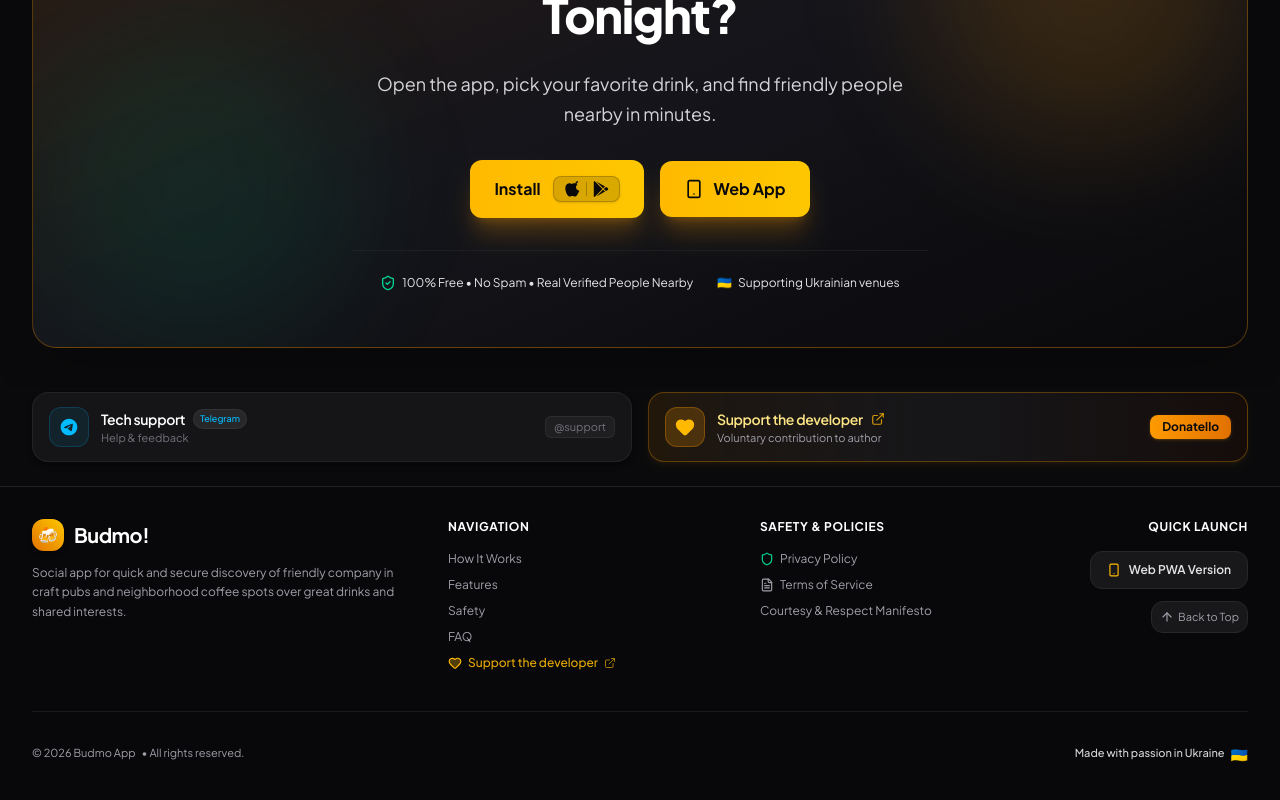
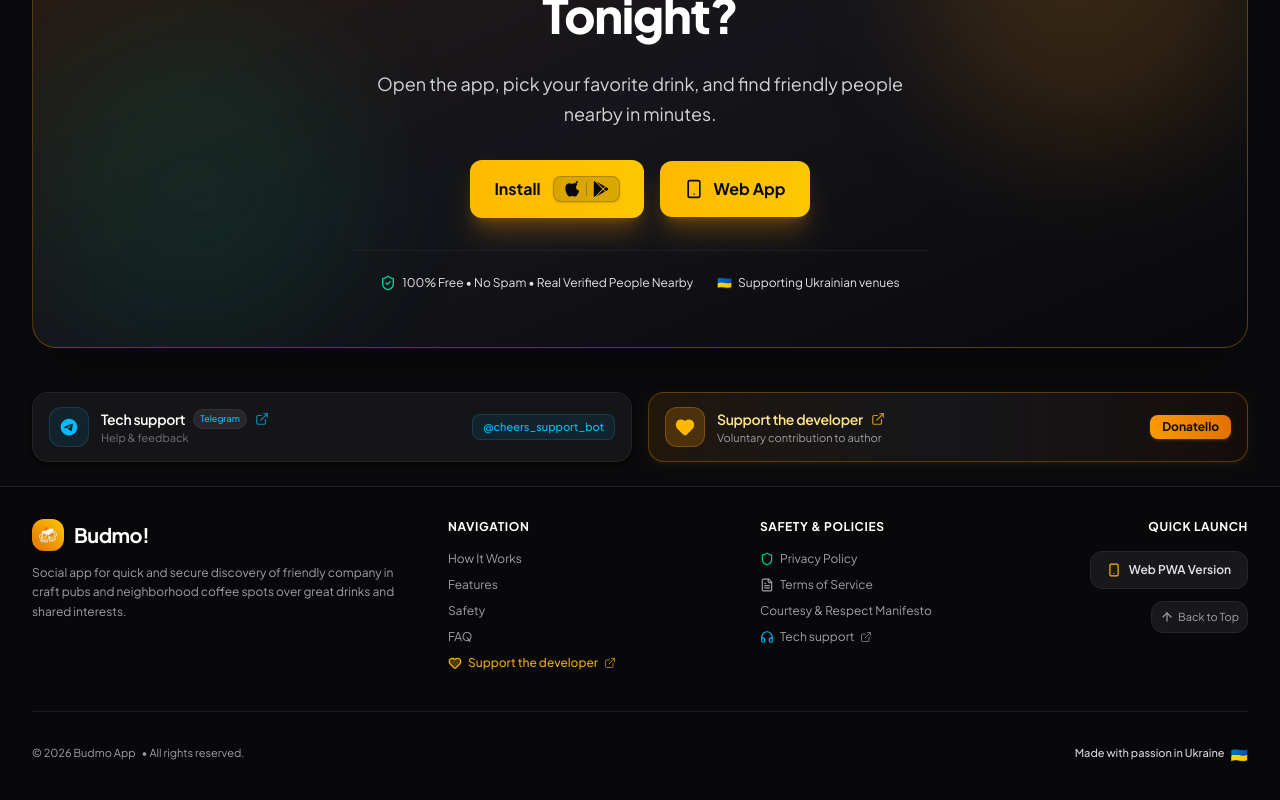
Before and after one commit to tepasha/CheersLanding, a React (Vite) app: page / in a window 1280 px wide. Shown: the part 4322-5122 px from the top of the page. Built offline with nearby package versions, Linux system fonts and the light colour scheme; no server answers; a web font is replaced by a local one.

Commit message:
feat: add technical support contact links
Integrate Telegram support bot link into the footer and update the support section card to be interactive. Ignore AI studio directory in version control.

```diff
--- a/src/components/Footer.tsx
+++ b/src/components/Footer.tsx
@@ -1,5 +1,5 @@
 import React from 'react';
-import { Shield, FileText, ArrowUp, Smartphone, Heart, ExternalLink } from 'lucide-react';
+import { Shield, FileText, ArrowUp, Smartphone, Heart, ExternalLink, Headphones } from 'lucide-react';
 import { useLanguage } from '../context/LanguageContext';
 
 interface FooterProps {
@@ -111,6 +111,18 @@
                   {t.footer.manifesto}
                 </a>
               </li>
+              <li>
+                <a
+                  href="https://t.me/cheers_support_bot"
+                  target="_blank"
+                  rel="noopener noreferrer"
+                  className="hover:text-sky-400 transition-colors flex items-center gap-1.5"
+                >
+                  <Headphones className="w-3.5 h-3.5 text-sky-400" />
+                  <span>{t.footer.techSupport}</span>
+                  <ExternalLink className="w-3 h-3 text-zinc-500" />
+                </a>
+              </li>
             </ul>
           </div>
 
--- a/src/components/SupportSection.tsx
+++ b/src/components/SupportSection.tsx
@@ -21,30 +21,36 @@
       <div className="max-w-7xl mx-auto px-4 sm:px-6 lg:px-8">
         <div className="grid grid-cols-1 md:grid-cols-2 gap-3 sm:gap-4">
 
-          {/* Пункт 1: Плашка "Тех підтримка" (без посилання) */}
-          <div className="px-4 py-3 sm:py-3.5 rounded-2xl bg-zinc-900/80 border border-zinc-800/80 flex items-center justify-between gap-3 shadow-md shadow-black/30 hover:border-zinc-700/80 transition-colors">
-            <div className="flex items-center gap-3">
-              <div className="w-9 h-9 sm:w-10 sm:h-10 rounded-xl bg-sky-500/10 border border-sky-500/20 flex items-center justify-center text-sky-400 shrink-0">
+          {/* Пункт 1: Плашка "Тех підтримка" з посиланням на Telegram бот */}
+          <a
+            href="https://t.me/cheers_support_bot"
+            target="_blank"
+            rel="noopener noreferrer"
+            className="group px-4 py-3 sm:py-3.5 rounded-2xl bg-zinc-900/80 hover:bg-zinc-900 border border-zinc-800/80 hover:border-sky-500/50 flex items-center justify-between gap-3 shadow-md shadow-black/30 transition-all duration-200 hover:-translate-y-0.5 active:translate-y-0 cursor-pointer"
+          >
+            <div className="flex items-center gap-3 min-w-0">
+              <div className="w-9 h-9 sm:w-10 sm:h-10 rounded-xl bg-sky-500/10 border border-sky-500/20 flex items-center justify-center text-sky-400 shrink-0 group-hover:scale-105 group-hover:bg-sky-500/20 transition-all">
                 <TelegramIcon className="w-4 h-4 sm:w-5 sm:h-5 text-sky-400" />
               </div>
-              <div>
+              <div className="min-w-0">
                 <div className="flex items-center gap-2">
-                  <span className="text-sm font-semibold text-white tracking-tight">
+                  <span className="text-sm font-semibold text-white group-hover:text-sky-300 tracking-tight transition-colors">
                     {t.footer.techSupport}
                   </span>
                   <span className="px-1.5 py-0.5 text-[9px] font-medium rounded-full bg-zinc-800 text-sky-400 border border-zinc-700/50">
                     Telegram
                   </span>
+                  <ExternalLink className="w-3.5 h-3.5 text-sky-400/70 shrink-0 group-hover:translate-x-0.5 transition-transform" />
                 </div>
                 <p className="text-zinc-500 text-[11px] leading-tight mt-0.5">
                   {t.footer.techSupportDesc}
                 </p>
               </div>
             </div>
-            <div className="shrink-0 text-[11px] text-zinc-500 hidden sm:block bg-zinc-800/60 px-2 py-0.5 rounded-md border border-zinc-700/40">
-              @support
+            <div className="shrink-0 text-[11px] text-sky-400 font-medium group-hover:text-sky-300 bg-sky-500/10 group-hover:bg-sky-500/20 px-2.5 py-1 rounded-lg border border-sky-500/20 transition-all">
+              @cheers_support_bot
             </div>
-          </div>
+          </a>
 
           {/* Пункт 2: Окремий пункт "Підтримати розробника" (з посиланням) */}
           <a
```
Also changed, not shown: 1 other file (tests, documents, lock files or other folders).
